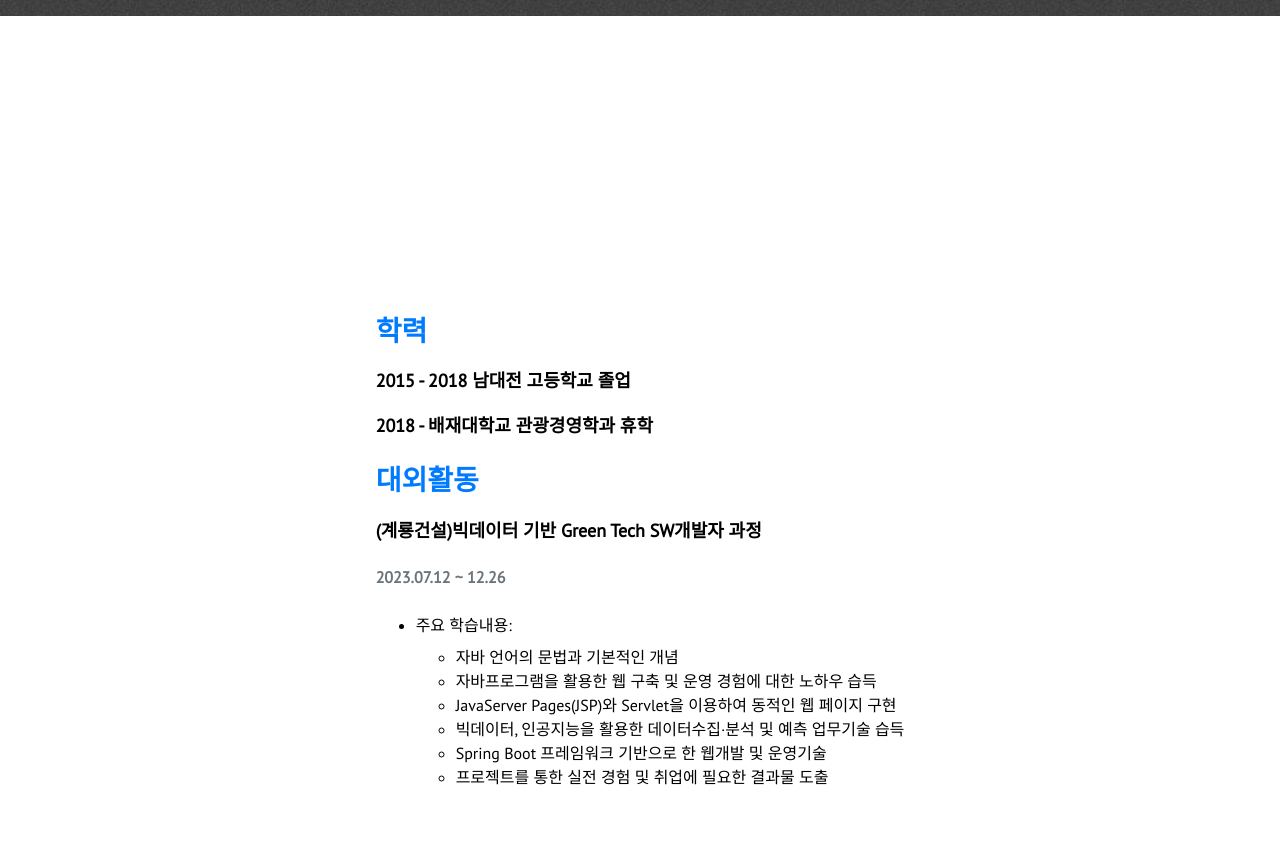
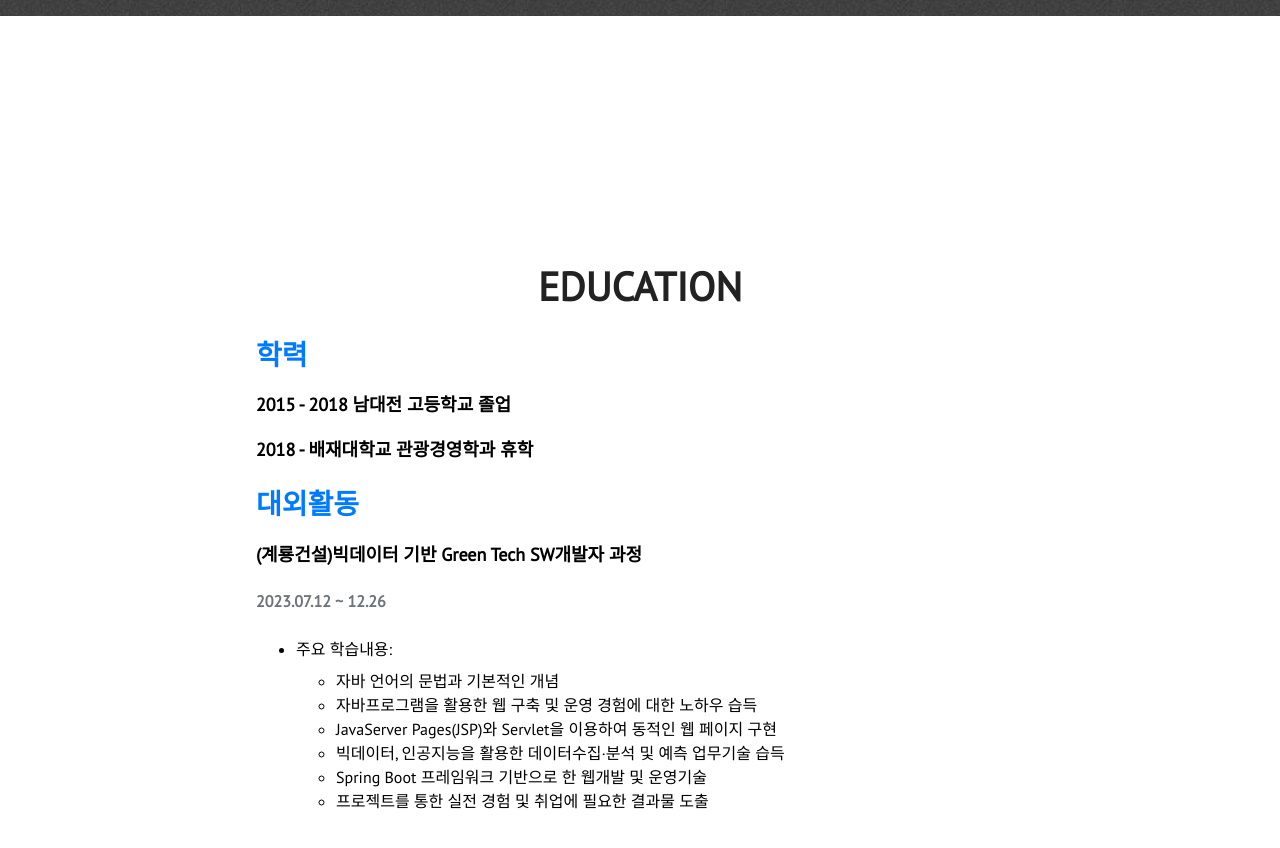
Before and after one commit to YoungGyu99/YoungGyu99.github.io, a Jekyll site: the page built from index.html, in a window 1280 px wide and 900 px high, scrolled down 884 px. Shown: the top 848 px of the window. Built offline with Jekyll 4.4.1, drawn with Linux system fonts in a browser that asks for light colours; nearby versions of some CDN libraries.

Commit message:
Update about.html

```diff
--- a/_includes/about.html
+++ b/_includes/about.html
@@ -1,5 +1,7 @@
 <div class="section-wrapper">
-<section class="section about" id="EDUCATION">
+    <section class="section projects" id="projects">
+        <div class="full-width">
+            <div class="section-heading" id="featured-projects-text">EDUCATION</div>
     <div class="row">
         <div class="col-lg-6" data-aos="fade-up">
             <h3 class="resume-title" style="font-size: 28px; margin-bottom: 5px; color: #007bff;">학력</h3>
```
